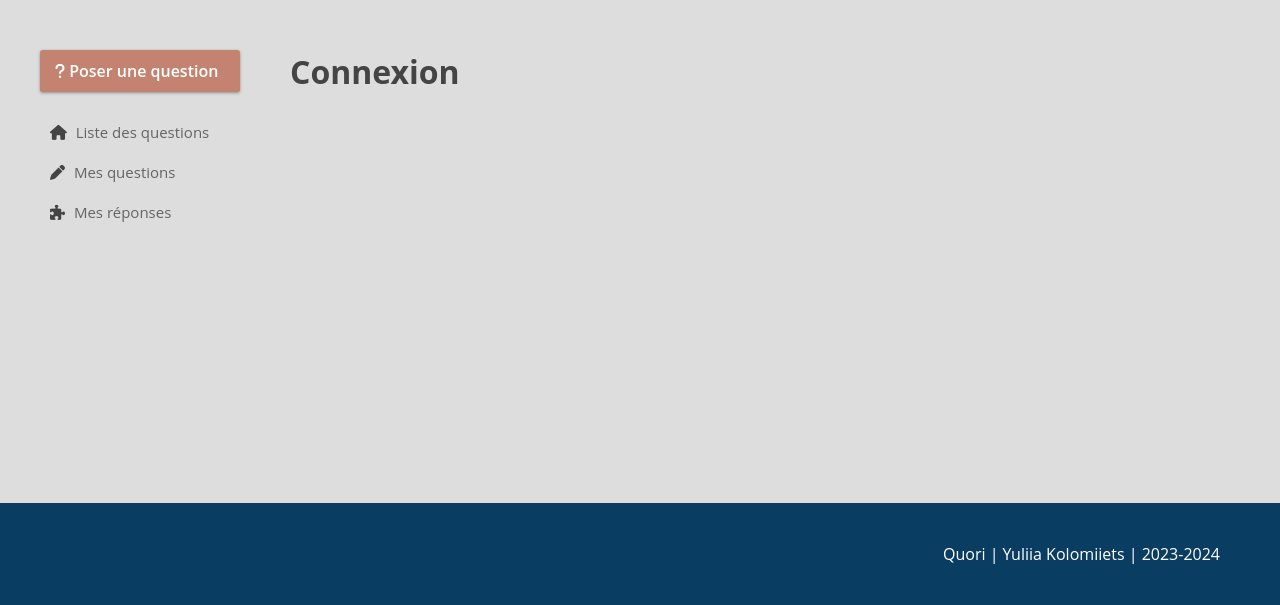
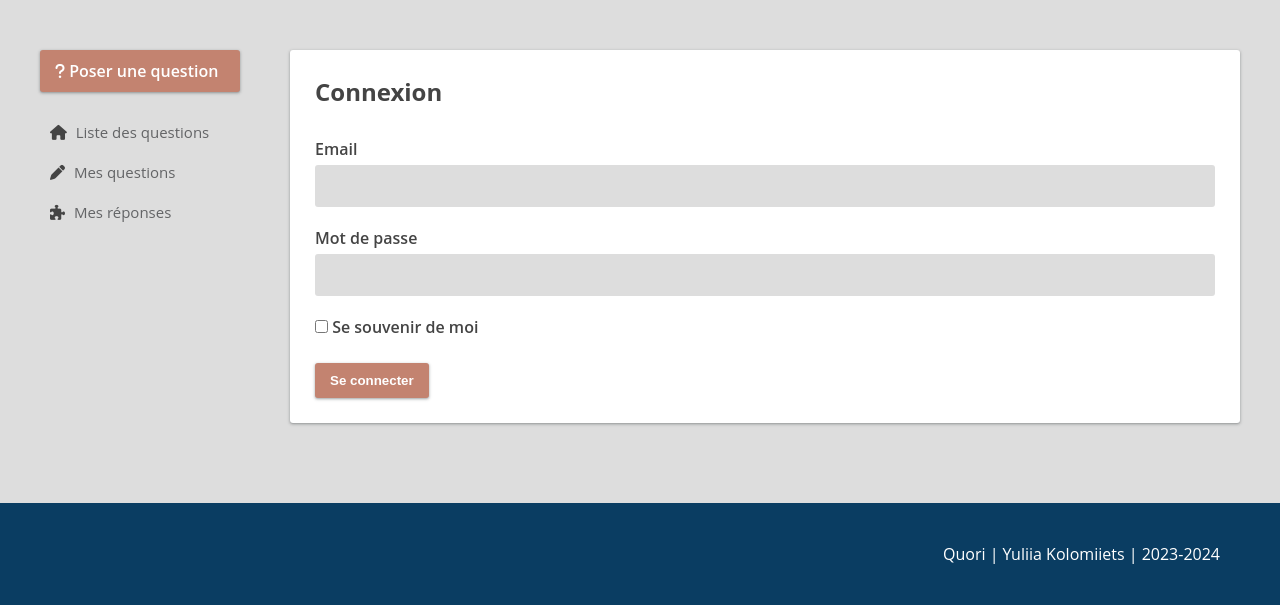
Before and after one commit to YuliaKey/quori, a Symfony app: template templates/security/signin.html.twig in a window 1280 px wide. Shown: the part 195-800 px from the top of the page. Run offline with Twig, Linux system fonts and the light colour scheme; the template is opened without the code that fills it, so the values that code supplies are empty; some libraries are stand-ins or nearby versions.

Commit message:
feat: Page de connexion

```diff
--- a/templates/security/signin.html.twig
+++ b/templates/security/signin.html.twig
@@ -5,5 +5,31 @@
 {% endblock %}
 
 {% block body %}
-    <h1>Connexion</h1>
+    <div class="block">
+        <h2 class="pb-30">Connexion</h2>
+        <form action="{{path('signin')}}" method="post">
+            <div class="form-row">
+                <label for="email">Email</label>
+                <input type="email" name="_username" id="email" value="{{ username }}">
+            </div>
+            <div class="form-row">
+                <label for="password">Mot de passe</label>
+                <input type="password" name="_password" id="password">
+            </div>
+            <div class="form-row">
+                <label for="remember_me">
+                    <input type="checkbox" name="_remember_me" id="remember_me">
+                    Se souvenir de moi
+                </label>
+            </div>
+            <input type="hidden" name="_csrf_token" value="{{csrf_token('authenticate')}}">
+            {% if error %}
+                <ul class="form-errors pb-20">
+                    <li>{{ error.mesageKey | trans(error.messagefata, 'security')}}</li>
+                </ul>
+            {% endif %}
+            <button class="btn btn-primary">Se connecter</button>
+
+        </form>
+    </div>
 {% endblock %}
```
Also changed, not shown: src/Controller/SecurityController.php (+9 -2 lines), src/Entity/User.php (+7 -0 lines), src/Form/UserType.php (+4 -4 lines), 3 other files.
